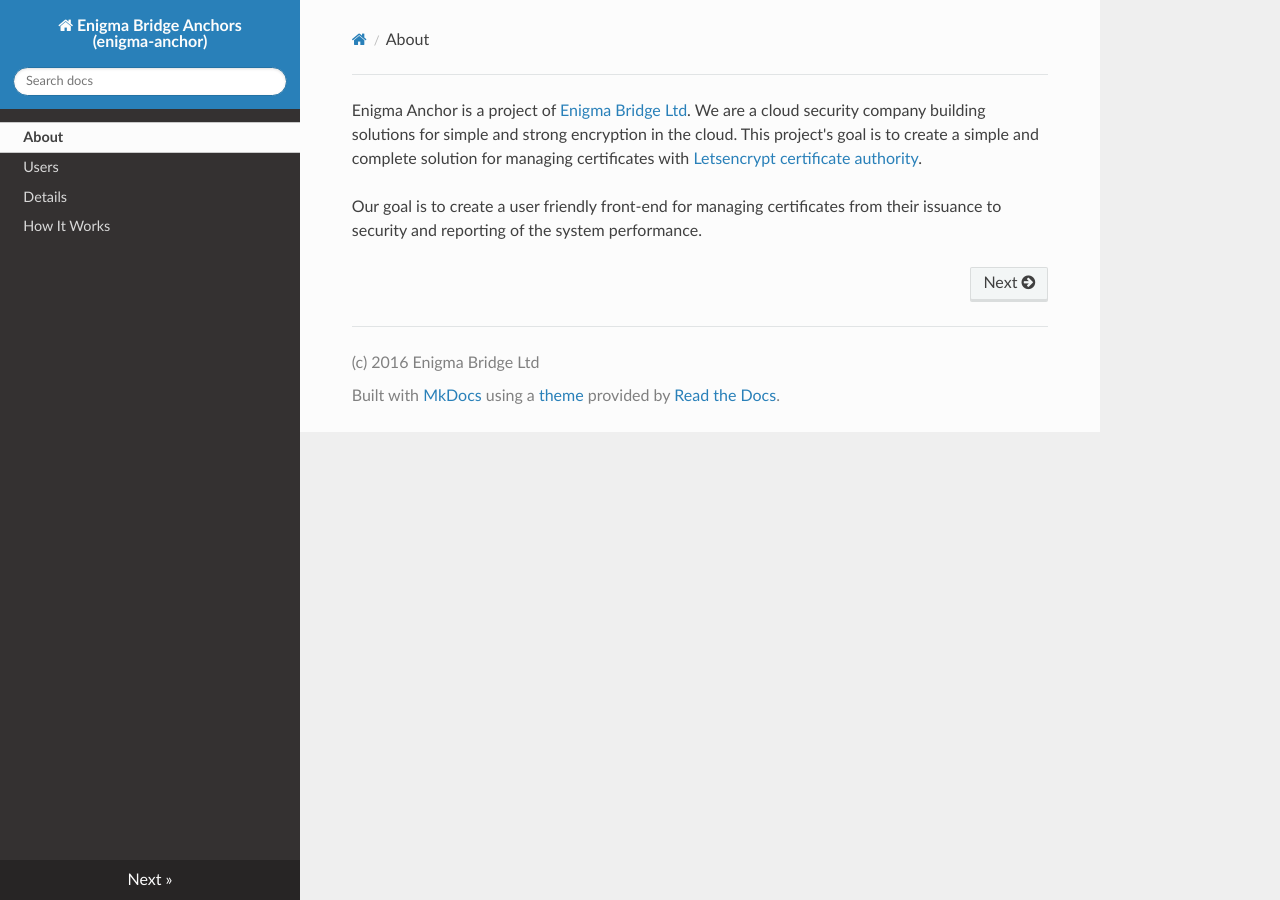
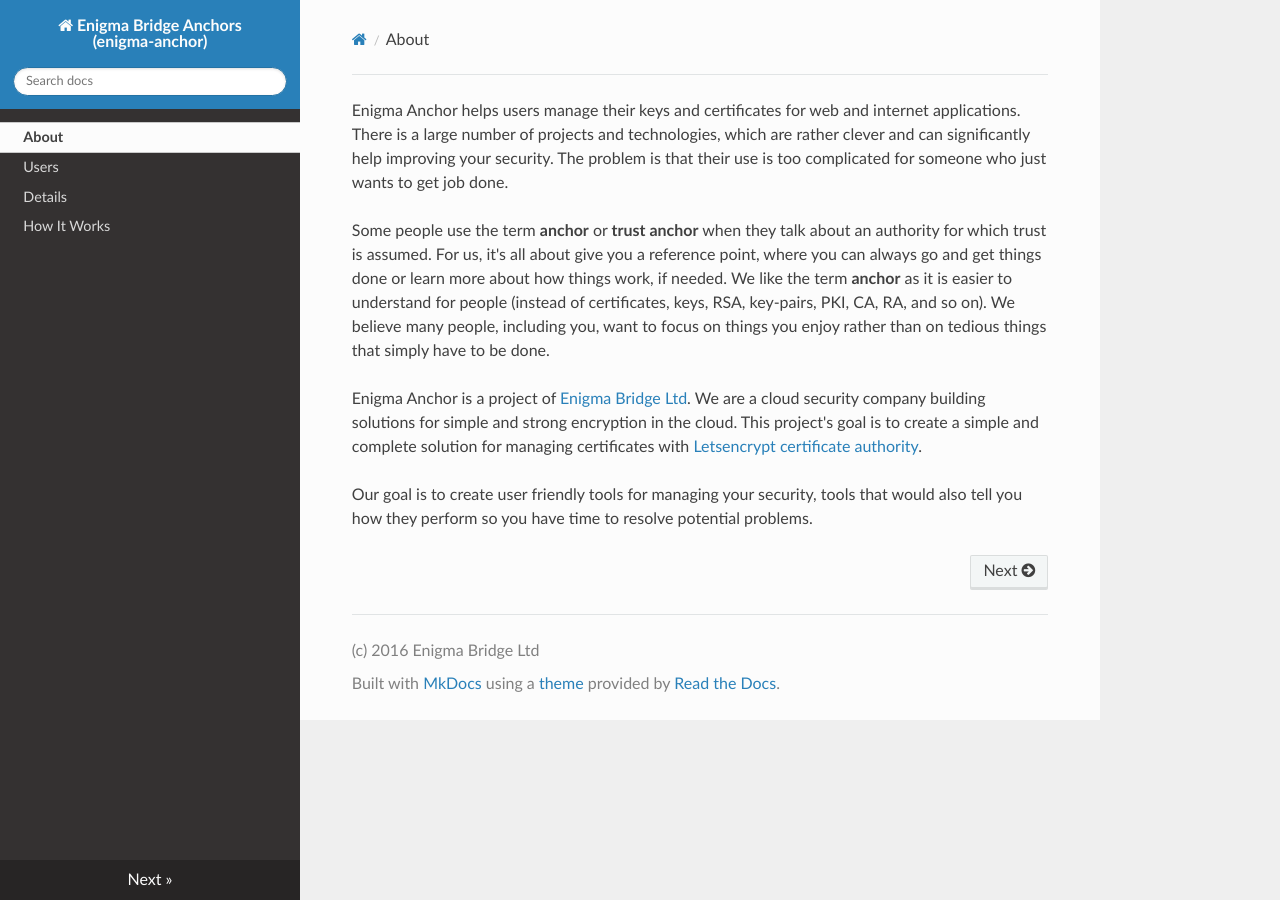
Before and after one commit to EnigmaBridge/enigma-anchor, an MkDocs documentation site: the page built from docs/about.md, in a window 1280 px wide. Built offline with MkDocs 1.6.1, drawn with Linux system fonts in a browser that asks for light colours; nearby versions of some CDN libraries; old or Windows-style settings are respelled for this version of MkDocs.

Commit message:
extending the intro

```diff
--- a/docs/about.md
+++ b/docs/about.md
@@ -1,4 +1,8 @@
+
+Enigma Anchor helps users manage their keys and certificates for web and internet applications. There is a large number of projects and technologies, which are rather clever and can significantly help improving your security. The problem is that their use is too complicated for someone who just wants to get job done.
+
+Some people use the term **anchor** or **trust anchor** when they talk about an authority for which trust is assumed. For us, it's all about give you a reference point, where you can always go and get things done or learn more about how things work, if needed. We like the term **anchor** as it is easier to understand for people (instead of certificates, keys, RSA, key-pairs, PKI, CA, RA, and so on). We believe many people, including you, want to focus on things you enjoy rather than on tedious things that simply have to be done.
 
 Enigma Anchor is a project of [Enigma Bridge Ltd](https://enigmabridge.com). We are a cloud security company building solutions for simple and strong encryption in the cloud. This project's goal is to create a simple and complete solution for managing certificates with [Letsencrypt certificate authority](https://letsencrypt.org/).
 
-Our goal is to create a user friendly front-end for managing certificates from their issuance to security and reporting of the system performance.
+Our goal is to create user friendly tools for managing your security, tools that would also tell you how they perform so you have time to resolve potential problems.
```
Also changed, not shown: docs/details.md (+2 -0 lines).
